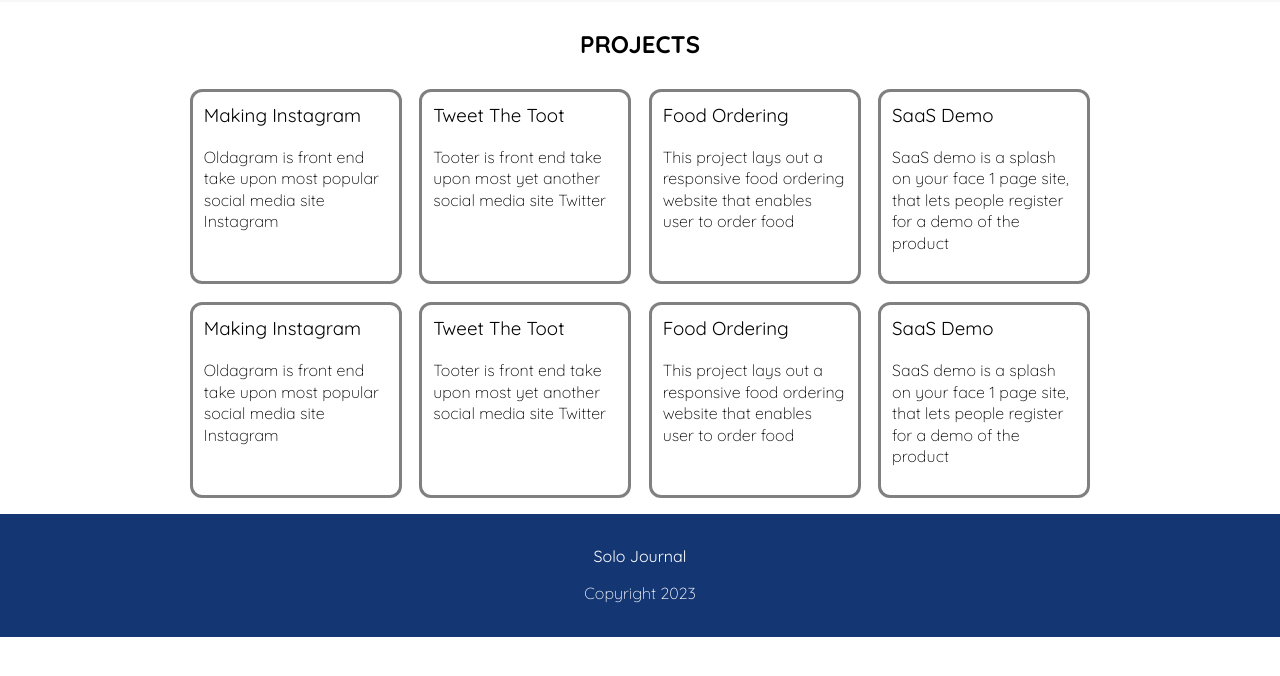
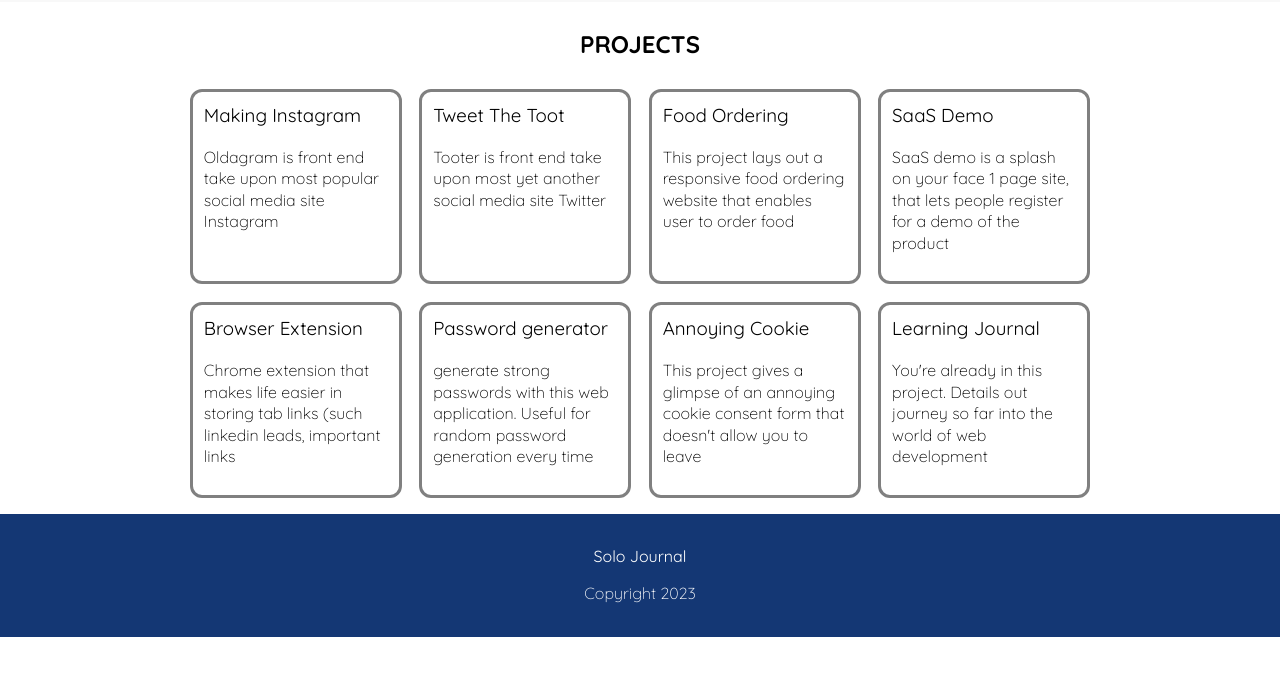
Before and after one commit to kamlesh-21/my-learning-journal, a website: page projects.html in a window 1280 px wide. Shown: the part 84-760 px from the top of the page. Drawn offline with nearby package versions, Linux system fonts and the light colour scheme; files that its build step writes are made by us from their sources.

Commit message:
added few projects in index.html and project.html

```diff
--- a/projects.html
+++ b/projects.html
@@ -4,7 +4,7 @@
         <link rel="preconnect" href="https://fonts.googleapis.com">
         <link rel="preconnect" href="https://fonts.gstatic.com" crossorigin>
         <link href="https://fonts.googleapis.com/css2?family=Quicksand:wght@300;400;600;700&display=swap" rel="stylesheet">
-        <link rel="stylesheet" href="css/style.css">
+        <link rel="stylesheet" href="style.css">
     </head>
     <body>
         <header>
@@ -39,22 +39,21 @@
                         <p>SaaS demo is a splash on your face 1 page site, that lets people register for a demo of the product</p>
                     </div>
                     <div class="widget-projects">
-                        <h3 class="widget-projects-title">Making Instagram</h3>
-                        <p>Oldagram is front end take upon most popular social media site Instagram</p>
+                        <h3 class="widget-projects-title">Browser Extension</h3>
+                        <p>Chrome extension that makes life easier in storing tab links (such linkedin leads, important links</p>
                     </div>
                     <div class="widget-projects">
-                        <h3 class="widget-projects-title">Tweet The Toot</h3>
-                         <p>Tooter is front end take upon most yet another social media site Twitter</p>
+                        <h3 class="widget-projects-title">Password generator</h3>
+                         <p>generate strong passwords with this web application. Useful for random password generation every time</p>
                     </div>
                     <div class="widget-projects">
-                        <h3 class="widget-projects-title">Food Ordering</h3>
-                        <p>This project lays out a responsive food ordering website that enables user to order food</p>
+                        <h3 class="widget-projects-title">Annoying Cookie</h3>
+                        <p>This project gives a glimpse of an annoying cookie consent form that doesn't allow you to leave</p>
                     </div>
                     <div class="widget-projects">
-                        <h3 class="widget-projects-title">SaaS Demo</h3>
-                        <p>SaaS demo is a splash on your face 1 page site, that lets people register for a demo of the product</p>
+                        <h3 class="widget-projects-title">Learning Journal</h3>
+                        <p>You're already in this project. Details out journey so far into the world of web development</p>
                     </div>
-
                 </div>
             </div>
         <footer>
--- /dev/null
+++ b/vite.config.js
@@ -0,0 +1,6 @@
+import {defineConfig} from 'vite'
+
+
+export default defineConfig({
+	plugins: []
+})
```
Also changed, not shown: about.html (+1 -1 lines), blogs.html (+1 -1 lines), index.html (+8 -9 lines), package.json (added, +13 -0 lines).
